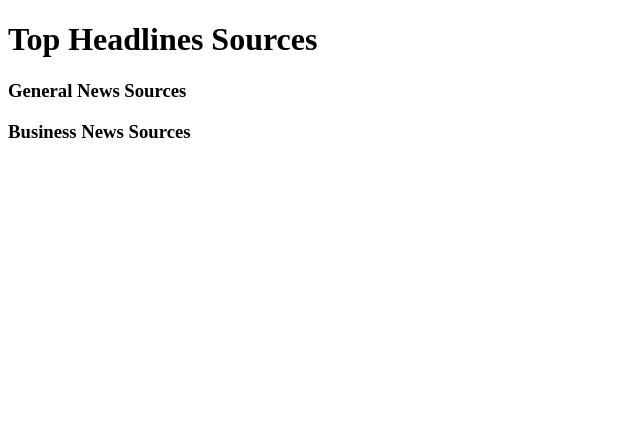
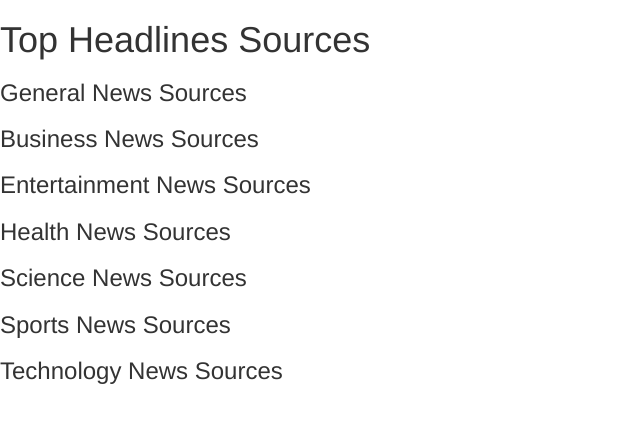
Before and after one commit to Flokots/news-app, a Flask app: template app/templates/index.html in a window 1280 px wide. Shown: the top 423 px of the page, without its empty margins (0-640 px from the left). Run offline with Flask 2, Linux system fonts and the light colour scheme; the template is opened without the code that fills it, so the values that code supplies are empty; parts of the project's set-up code (start-up, migrations or seed data) failed here and were passed over; some libraries are stand-ins or nearby versions.

Commit message:
add macros

```diff
--- a/app/__init__.py
+++ b/app/__init__.py
@@ -1,5 +1,7 @@
 from flask import Flask
 from .config import DevConfig
+from flask_bootstrap import Bootstrap
+
 
 # Initializing application
 app=Flask(__name__, instance_relative_config = True)
@@ -8,4 +10,7 @@ app=Flask(__name__, instance_relative_config = True)
 app.config.from_object(DevConfig)
 app.config.from_pyfile('config.py')
 
+# Initializing Flask Extensions
+bootstrap = Bootstrap(app)
+
 from app import views
--- /dev/null
+++ b/app/templates/base.html
@@ -0,0 +1 @@
+{% extends 'bootstrap/base.html' %}
--- a/app/templates/index.html
+++ b/app/templates/index.html
@@ -1,40 +1,64 @@
-<!DOCTYPE html>
-<html lang="en">
-<head>
-  <meta charset="UTF-8">
-  <meta http-equiv="X-UA-Compatible" content="IE=edge">
-  <meta name="viewport" content="width=device-width, initial-scale=1.0">
-  {% if title %}
-  <title>{{ title }}</title>
-  {% else %}
-  <title>The Nightngale News App</title>
-  {% endif %}
-</head>
-<body>
+{% extends 'base.html' %}
+{% import 'macros.html' as macro %}
+
+<!--Content block -->
+{% block content %}
 <h1> Top Headlines Sources</h1>
-  <!-- general = get_news('general')
-  business = get_news('business')
-  entertainment = get_news('entertainment')
-  health = get_news('health')
-  science = get_news('science')
-  sports = get_news('sports')
-  technology = get_news('technology') -->
 
 <!--General Section-->
+<div>
   <h3> General News Sources</h3>
   <ul>
-    {% for general_news in general %}
-    <li>{{ general_news.name }} - {{ general_news.description }}</li>
-    {% endfor %}
+    {{ macro.displayNewsList(general)}}
   </ul>
+</div>
+
 
  <!--Business Section-->
+<div>
   <h3> Business News Sources</h3>
   <ul>
-      {% for business_news in business %}
-      <li>{{ business_news.name }} - {{ business_news.description }}</li>
-      {% endfor %}
+    {{ macro.displayNewsList(business)}}
   </ul>
+</div>
 
-</body>
-</html>
+ <!--Entertainment Section-->
+ <div>
+  <h3> Entertainment News Sources</h3>
+  <ul>
+    {{ macro.displayNewsList(entertainment)}}
+  </ul>
+</div>
+
+ <!--Health Section-->
+ <div>
+  <h3> Health News Sources</h3>
+  <ul>
+    {{ macro.displayNewsList(health)}}
+  </ul>
+</div>
+
+ <!--Science Section-->
+ <div>
+  <h3> Science News Sources</h3>
+  <ul>
+    {{ macro.displayNewsList(science)}}
+  </ul>
+</div>
+
+ <!--Sports Section-->
+ <div>
+  <h3> Sports News Sources</h3>
+  <ul>
+    {{ macro.displayNewsList(sports)}}
+  </ul>
+</div>
+
+ <!--Technology Section-->
+ <div>
+  <h3> Technology News Sources</h3>
+  <ul>
+    {{ macro.displayNewsList(technology)}}
+  </ul>
+</div>
+{% endblock%}
--- /dev/null
+++ b/app/templates/macros.html
@@ -0,0 +1,7 @@
+{% macro displayNewsList(news_list) %}
+
+  {% for news in news_list %}
+    <li>{{ news.name }} - {{ news.description }}</li>
+  {% endfor %}
+
+{% endmacro %}
```
Also changed, not shown: app/templates/navbar.html (added). Lines whose indentation alone changed are shown as unchanged.
